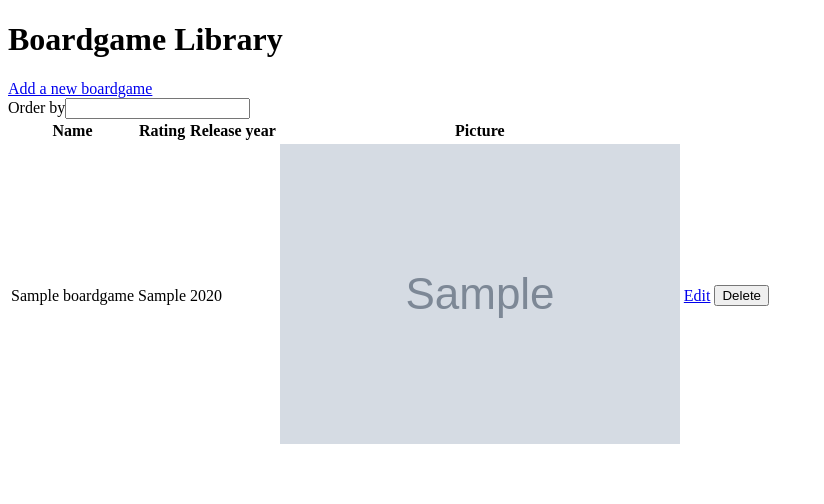
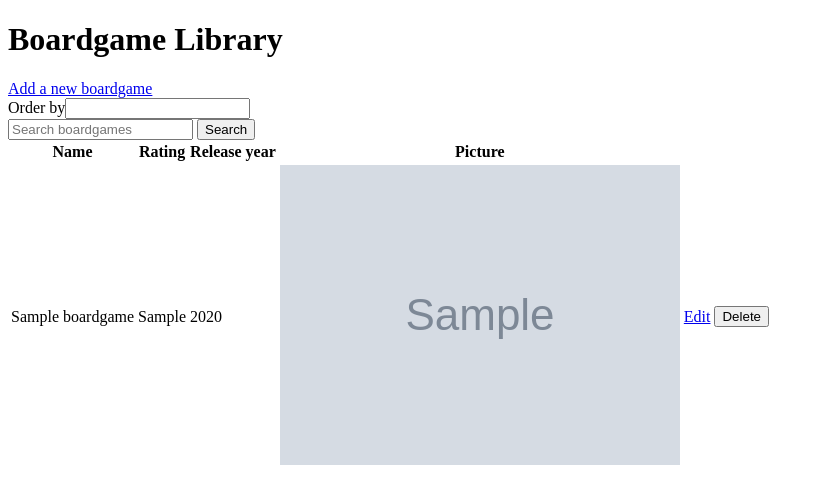
Before and after one commit to Tom-Lcr/boardgame-library, a Symfony app: template templates/boardgames/show.html.twig in a window 1280 px wide. Shown: the top 504 px of the page, without its empty margins (0-824 px from the left). Run offline with Twig, Linux system fonts and the light colour scheme; the template is opened without the code that fills it: most values are stand-ins (such as "Sample title", 1, 10 or a date in 2020); grey boxes marked "Sample" are stand-in pictures; form fields are guessed from the names that the template uses; some libraries are stand-ins or nearby versions.

Commit message:
search function

```diff
--- a/templates/boardgames/show.html.twig
+++ b/templates/boardgames/show.html.twig
@@ -10,9 +10,21 @@
    <div class="flex justify-between my-4">
     <a href="{{ path('app_boardgame_new') }}" class="px-4 py-2 bg-green-600 text-white rounded hover:bg-green-500 focus:bg-indigo-700">Add a new boardgame</a>
 </div>
-    {{ form_start(form) }}
-    {{ form_row(form.orderBy, {'attr': {'class': 'form-control'}}) }}
-    {{ form_end(form) }}
+  <div class="flex">
+            <div class="flex-grow">
+                {{ form_start(form) }}
+                    {{ form_row(form.orderBy, {'attr': {'class': 'form-control'}}) }}
+                {{ form_end(form) }}
+            </div>
+            <div class="flex-shrink">
+                <form action="{{ path('app_boardgame') }}" method="GET">
+                    <div class="input-group">
+                        <input type="text" name="q" class="form-control" placeholder="Search boardgames">
+                        <button type="submit" class="btn btn-primary">Search</button>
+                    </div>
+                </form>
+            </div>
+        </div>
     <table class="min-w-full divide-y divide-gray-200">
         <thead class="bg-gray-50">
             <tr>
```
Also changed, not shown: src/Controller/BoardgameController.php (+14 -0 lines).
